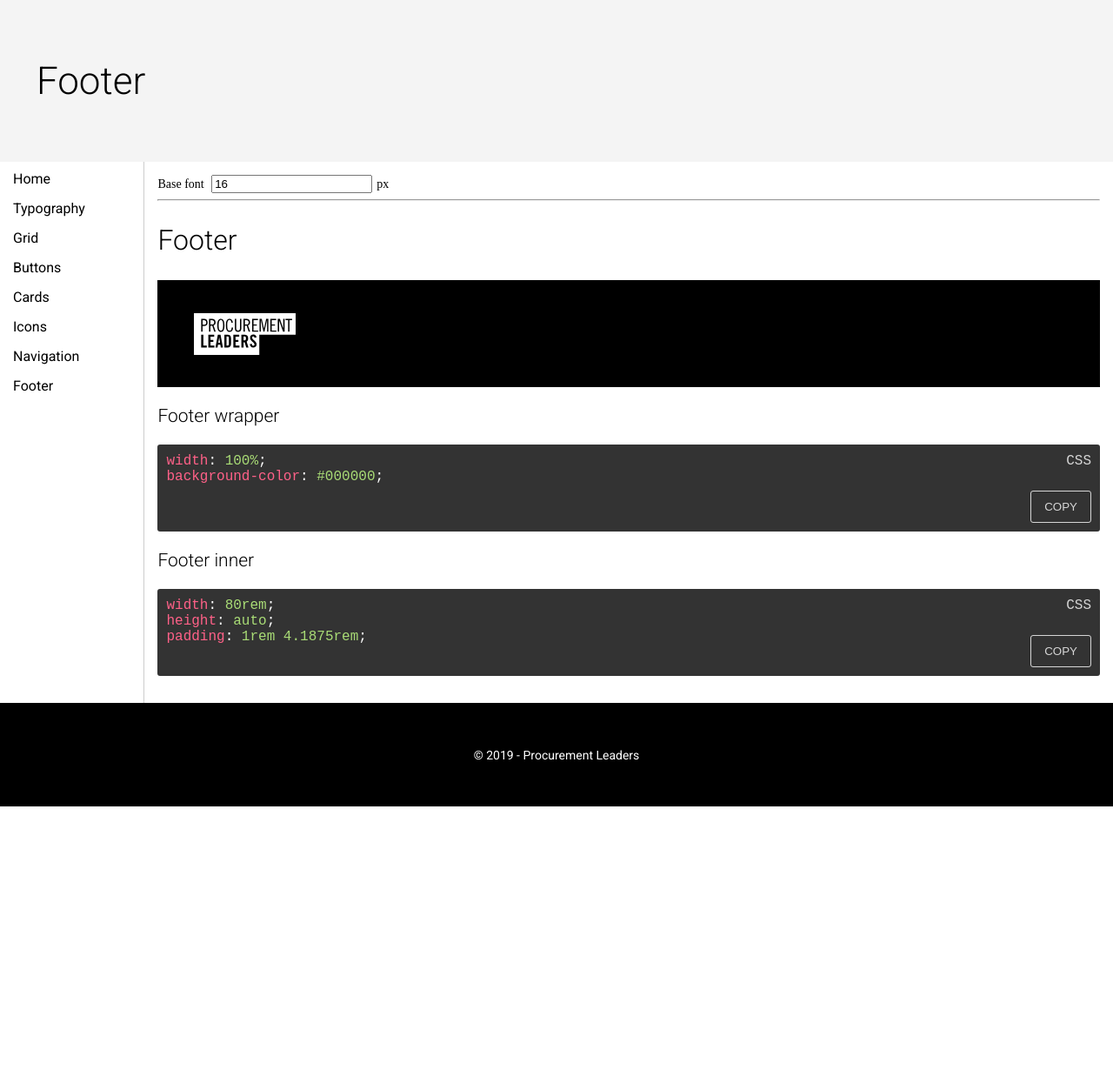
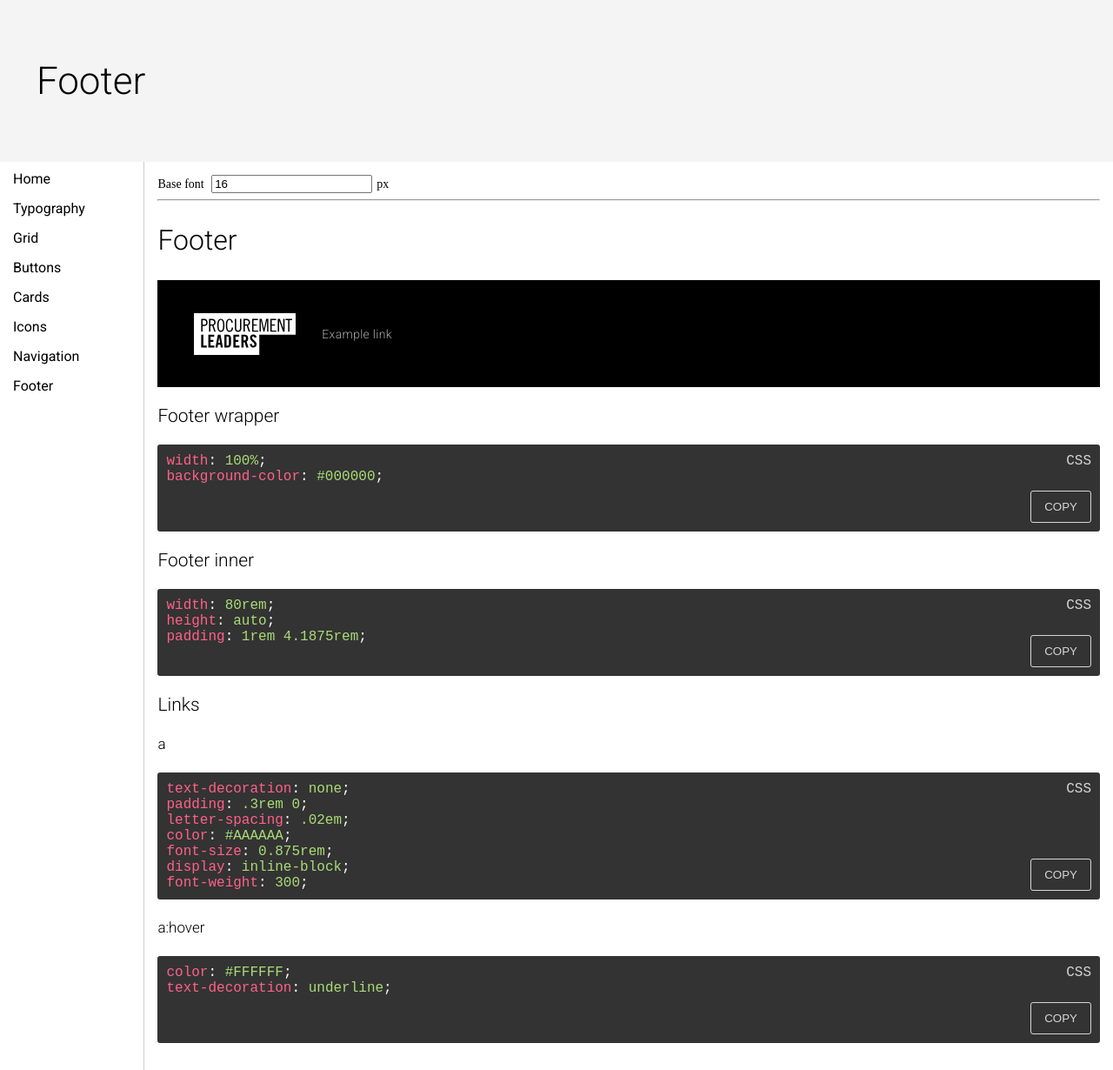
Before and after one commit to procurementleaders/pl-style-guide, a Gatsby site: page /footer in a window 1280 px wide. Shown: the top 1230 px of the page at 87% size. Before the commit the page ends 927 px from the top, so only its background shows below. Built offline with nearby package versions, Linux system fonts and the light colour scheme; Gatsby itself is replaced by a stand-in of ours.

Commit message:
Add logo and footer link styles

```diff
--- a/src/pages/footer.js
+++ b/src/pages/footer.js
@@ -1,6 +1,6 @@
 import React, { Component } from "react"
 import styled from "styled-components"
-import { H2, H3 } from "./typography"
+import { H2, H3, H4 } from "./typography"
 import Layout, { CTX } from "../components/layout"
 import CSS from '../components/CSS'
 import LogoImg from "../images/pl-logo.svg"
@@ -9,10 +9,11 @@
 const FooterWrapper = styled.footer`
   width: 100%;
   background-color: #000;
+`;
 
-`
 const InvertedPlLogo = styled.div`
     display:inline-block;
+    margin-right: 3rem;
     svg{
         vertical-align: middle;
         height: auto;
@@ -27,7 +28,23 @@
             fill:#fff
         }
     }
-`
+`;
+
+const FooterLink = styled.span`
+    padding: .3rem 0;
+    letter-spacing: .02em;
+    color: #AAAAAA;
+    display: inline-block;
+    font-weight: 300;
+    cursor: pointer;
+    font-family: Roboto,sans-serif;
+    font-size:1.4rem;
+    :hover{
+        color: #FFFFFF;
+        text-decoration: underline;
+    }
+`;
+
 
 class Footer extends Component {
     render() {
@@ -45,6 +62,7 @@
                                         <InvertedPlLogo >
                                             <LogoImg />
                                         </InvertedPlLogo>
+                                        <FooterLink>Example link</FooterLink>
                                     </div>
                                 </FooterWrapper>
 
@@ -58,9 +76,24 @@
                                 <H3>Footer inner</H3>
 
                                 <CSS>{`width: ${1280 / baseFont}rem;
-                                height: auto;
-                                padding:  ${ 16 / baseFont}rem ${67 / baseFont}rem;
-                                `}</CSS>
+                                    height: auto;
+                                    padding:  ${ 16 / baseFont}rem ${67 / baseFont}rem;`}
+                                </CSS>
+
+                                <H3>Links</H3>
+                                <H4>a</H4>
+                                <CSS>{`text-decoration: none;
+                                        padding: .3rem 0;
+                                        letter-spacing: .02em;
+                                        color: #AAAAAA;
+                                        font-size:  ${ 14 / baseFont}rem;
+                                        display: inline-block;
+                                        font-weight: 300;`}
+                                </CSS>
+                                <H4>a:hover</H4>
+                                <CSS>{`color: #FFFFFF;
+                                    text-decoration: underline;`}
+                                </CSS>
                             </>
                         )
                     }}
```
Also changed, not shown: src/pages/navigation.js (+19 -4 lines).
